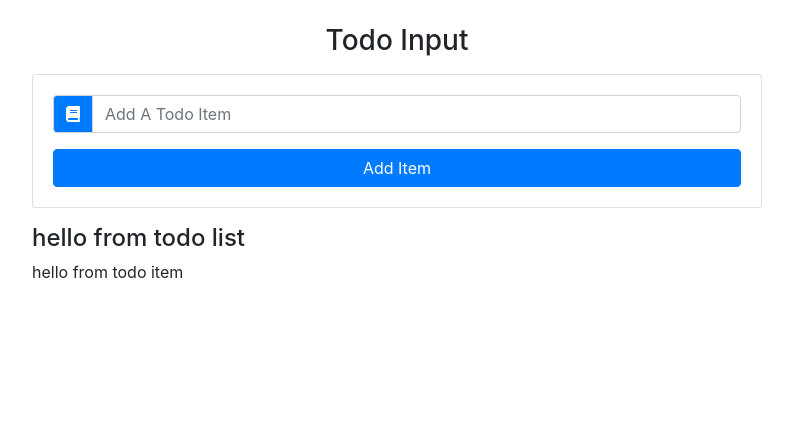
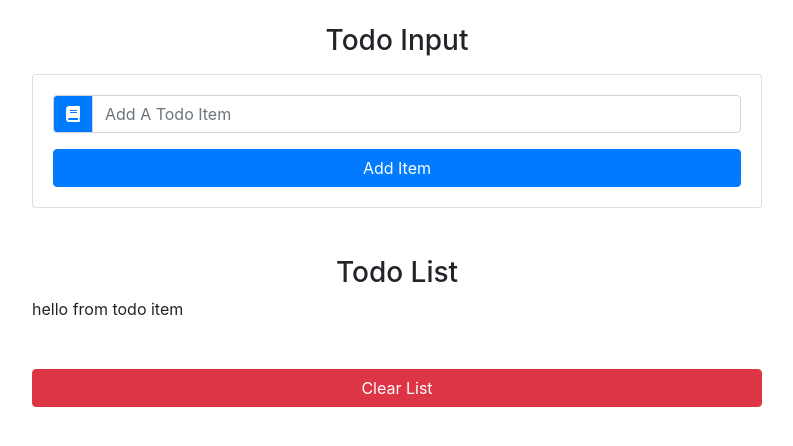
Before and after one commit to sadavoya/task-list-ols, a React (Create React App) app: page / in a window 1280 px wide. Shown: the top 446 px of the page, without its empty margins (243-1036 px from the left). Built offline with nearby package versions, Linux system fonts and the light colour scheme.

Commit message:
Structure Todo List: * list * title * todo item placeholder * clear list button

```diff
--- a/src/components/TodoList.js
+++ b/src/components/TodoList.js
@@ -4,10 +4,13 @@
 export default class TodoList extends Component {
   render() {
     return (
-      <div>
-        <h4>hello from todo list</h4>
+      <ul className="list-group my-5">
+        <h3 className="text-capitalize text-center">todo list</h3>
         <TodoItem />
-      </div>
+        <button className="btn btn-danger btn-block text-capitalize mt-5">
+          clear list
+        </button>
+      </ul>
     );
   }
 }
```
